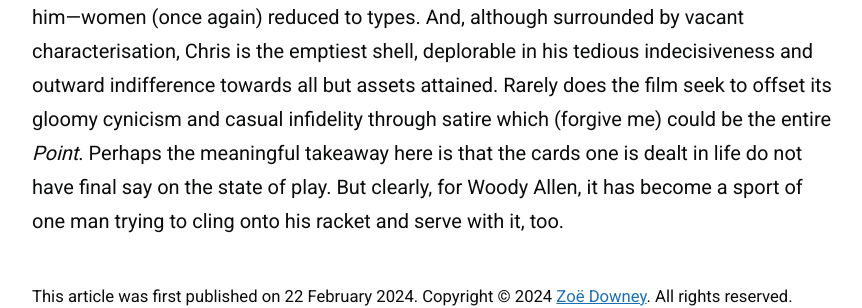
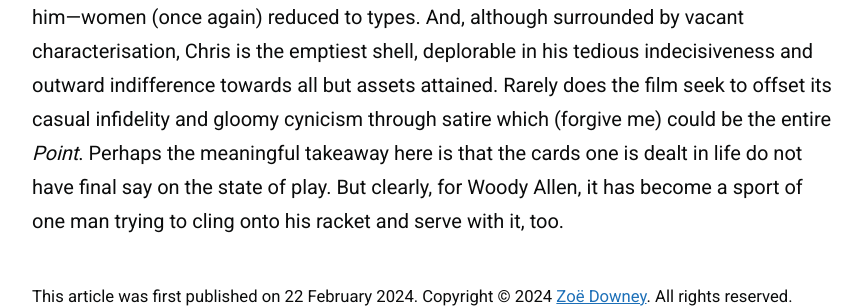
Before and after one commit to zoeurl/zoedowney.github.io, a Jekyll site: the page built from _posts/2024-2-22-match-point.md, in a window 1280 px wide and 900 px high, scrolled down 2968 px. Shown: the part 548-856 px from the top of the window, without its empty margins (208-1070 px from the left). Built offline with Jekyll 4.4.1, drawn with Linux system fonts in a browser that asks for light colours; some of the changed text lies outside the part shown.

```diff
--- a/_posts/2024-2-22-match-point.md
+++ b/_posts/2024-2-22-match-point.md
@@ -23,4 +23,4 @@ It’s a relief to witness a Woody Allen leading man who isn’t doing his most
 
 It is on this essential, but tiresome, male conflict that _Match Point_ rests: does our protagonist choose wealth, standing and security tethered to a lukewarm coupling, or sacrifice it all for a less fortunate woman who tempts him via her sirenesque, sexual magnetism? It's a big ask to sympathise with such a boyish predicament, or the ludicrous final act it unfurls. Still, _Match Point_ is sharper around the edges than Allen’s previous catalogue. It’s a cold and hollow piece, emptied of heart, but perhaps more faithful to life for it. Allen remains skilled in eliciting interest in moneyed mundanity, offering a slice of the everyday that is oftentimes more appealing than that itself. Above all, it’s a chilling exercise in fate, surrendering to the notion that existence has ‘no purpose, no design’—an honest thesis carelessly misapplied to enable the chaos of its main character’s selfish dealings and conveniently sideline his [culpability](https://www.theguardian.com/film/2023/sep/08/woody-allen-venice-applause-metoo) for them.
 
-The disappointment lingering post- _Match_ is that despite a focus on interiors: country estates, flats, offices and galleries—an incidental shoehorning in of the South Bank’s Tate Modern—its shortfall lies in an absence of _interiority_. Offered is a picturesque, one-sided view of prismatic London that, while accurate in its reflection of a cushy pedigree of privileged living, resists critiquing its shallow trappings. Its characters motivations are murky, their emotional leanings unclear. We hardly buy into the specificities of Chris’ affections; desires for Chloë and Nola based merely on the kinds of lives each represent to him—women (once again) reduced to types. And, although surrounded by vacant characterisation, Chris is the emptiest shell, deplorable in his tedious indecisiveness and outward indifference towards all but assets attained. Rarely does the film seek to offset its gloomy cynicism and casual infidelity through satire which (forgive me) could be the entire _Point_. Perhaps the meaningful takeaway here is that the cards one is dealt in life do not have final say on the state of play. But clearly, for Woody Allen, it has become a sport of one man trying to cling onto his racket and serve with it, too.
+The disappointment lingering post- _Match_ is that despite a focus on interiors: country estates, flats, offices and galleries—an incidental shoehorning in of the South Bank’s Tate Modern—its shortfall lies in an absence of _interiority_. Offered is a picturesque, one-sided view of prismatic London that, while accurate in its reflection of a cushy pedigree of privileged living, resists critiquing its shallow trappings. Its characters motivations are murky, their emotional leanings unclear. We hardly buy into the specificities of Chris’ affections; desires for Chloë and Nola based merely on the kinds of lives each represent to him—women (once again) reduced to types. And, although surrounded by vacant characterisation, Chris is the emptiest shell, deplorable in his tedious indecisiveness and outward indifference towards all but assets attained. Rarely does the film seek to offset its casual infidelity and gloomy cynicism through satire which (forgive me) could be the entire _Point_. Perhaps the meaningful takeaway here is that the cards one is dealt in life do not have final say on the state of play. But clearly, for Woody Allen, it has become a sport of one man trying to cling onto his racket and serve with it, too.
```
